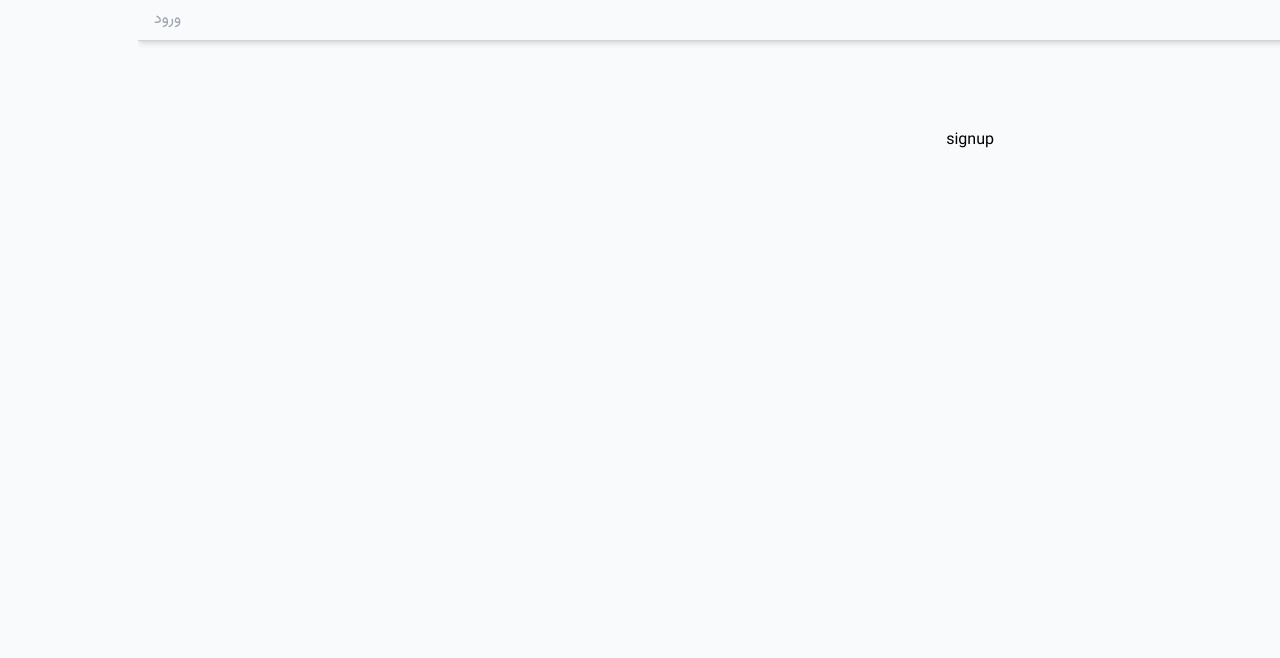
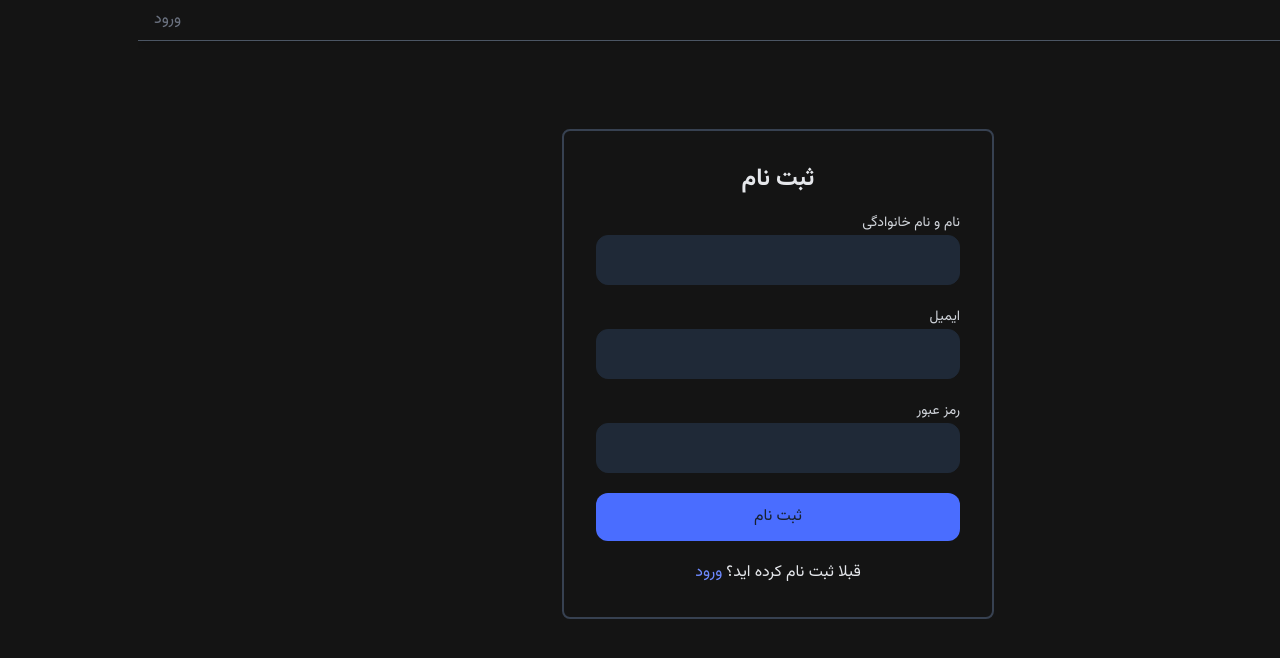
Before and after one commit to code-Alireza-code/blog-app-nextjs, a Next.js app in the folder frontend/: page /signup in a window 1280 px wide. Shown: the top 658 px of the page. Built offline with nearby package versions, Linux system fonts and the light colour scheme.

Commit message:
add signin form + validation

```diff
--- a/frontend/package.json
+++ b/frontend/package.json
@@ -9,6 +9,7 @@
     "lint": "next lint"
   },
   "dependencies": {
+    "@hookform/resolvers": "^5.0.1",
     "next": "15.3.0",
     "react": "^19.1.0",
     "react-dom": "^19.1.0",
--- a/frontend/src/app/(auth)/signup/page.tsx
+++ b/frontend/src/app/(auth)/signup/page.tsx
@@ -1,11 +1,70 @@
-import { Metadata } from "next";
+"use client";
 
-export const metadata: Metadata = {
-  title: "ثبت نام",
-};
+import TextField from "@/ui/TextField";
+import { useForm } from "react-hook-form";
+import { z } from "zod";
+import { zodResolver } from "@hookform/resolvers/zod";
+import Link from "next/link";
+
+const validationSchema = z.object({
+  name: z.string().nonempty("نام اجباری است !"),
+  email: z.string().nonempty("ایمیل اجباری است !").email("ایمیل نامعتبر است !"),
+  password: z
+    .string()
+    .nonempty("رمز عبور اجباری است !")
+    .min(8, "رمز عبور حداقل باید ۸ حرف باشد !"),
+});
+
+export type signUpformDataType = z.infer<typeof validationSchema>;
 
 function Signup() {
-  return <div>signup</div>;
+  const {
+    register,
+    formState: { errors },
+    handleSubmit,
+    reset,
+  } = useForm<signUpformDataType>({ resolver: zodResolver(validationSchema) });
+
+  const signUpHandler = (formData: signUpformDataType) => {
+    console.log(formData);
+    reset();
+  };
+
+  return (
+    <div className="border-2 p-8 border-secondary-200 text-secondary-700 rounded-lg">
+      <h1 className="mb-4 text-center font-bold text-2xl">ثبت نام</h1>
+      <form onSubmit={handleSubmit(signUpHandler)} className="space-y-5">
+        <TextField
+          errors={errors}
+          label="نام و نام خانوادگی"
+          {...register("name")}
+        />
+        <TextField
+          errors={errors}
+          {...register("email")}
+          label="ایمیل"
+          dir="ltr"
+        />
+        <TextField
+          errors={errors}
+          {...register("password")}
+          label="رمز عبور "
+        />
+        <button type="submit" className="btn btn--primary w-full">
+          ثبت نام
+        </button>
+        <div className="flex justify-center gap-x-1">
+          <span>قبلا ثبت نام کرده اید؟ </span>
+          <Link
+            href="/signin"
+            className="text-primary-700 underline-offset-0 hover:underline hover:underline-offset-4"
+          >
+            ورود
+          </Link>
+        </div>
+      </form>
+    </div>
+  );
 }
 
 export default Signup;
--- a/frontend/src/app/layout.tsx
+++ b/frontend/src/app/layout.tsx
@@ -17,7 +17,7 @@ export default function RootLayout({
   children: React.ReactNode;
 }>) {
   return (
-    <html lang="fa" dir="rtl">
+    <html lang="fa" dir="rtl" className="dark-mode">
       <body className={`antialiased ${vazirFont.variable} font-sans`}>
         <Header />
         <div className="container xl:max-w-screen-xl">{children}</div>
--- /dev/null
+++ b/frontend/src/ui/TextField.tsx
@@ -0,0 +1,50 @@
+import { HTMLInputTypeAttribute, InputHTMLAttributes } from "react";
+import { FieldErrors, FieldValues } from "react-hook-form";
+
+type TextFieldProps<T extends FieldValues> = {
+  type?: HTMLInputTypeAttribute;
+  label?: string;
+  name: string;
+  dir?: "ltr" | "rtl";
+  className?: string;
+  rest?: InputHTMLAttributes<HTMLInputElement>;
+  placeholder?: string;
+  errors?: FieldErrors<T> | null;
+};
+
+function TextField<T extends FieldValues>({
+  type = "text",
+  label,
+  name,
+  dir = "rtl",
+  className,
+  errors = null,
+  placeholder,
+  ...rest
+}: TextFieldProps<T>) {
+  return (
+    <div className="textField">
+      <label htmlFor={name} className="text-secondary-600 text-sm">
+        {label}
+      </label>
+      <input
+        type={type}
+        name={name}
+        id={name}
+        dir={dir}
+        placeholder={placeholder}
+        className={`textField__input ${
+          dir === "ltr" ? "text-left" : "text-right"
+        } ${className}`}
+        {...rest}
+      />
+      {errors && errors[name as keyof T] && (
+        <span className="text-error text-xs block">
+          {errors[name as keyof T]?.message as string}
+        </span>
+      )}
+    </div>
+  );
+}
+
+export default TextField;
```
Also changed, not shown: 1 other file (tests, documents, lock files or other folders).
